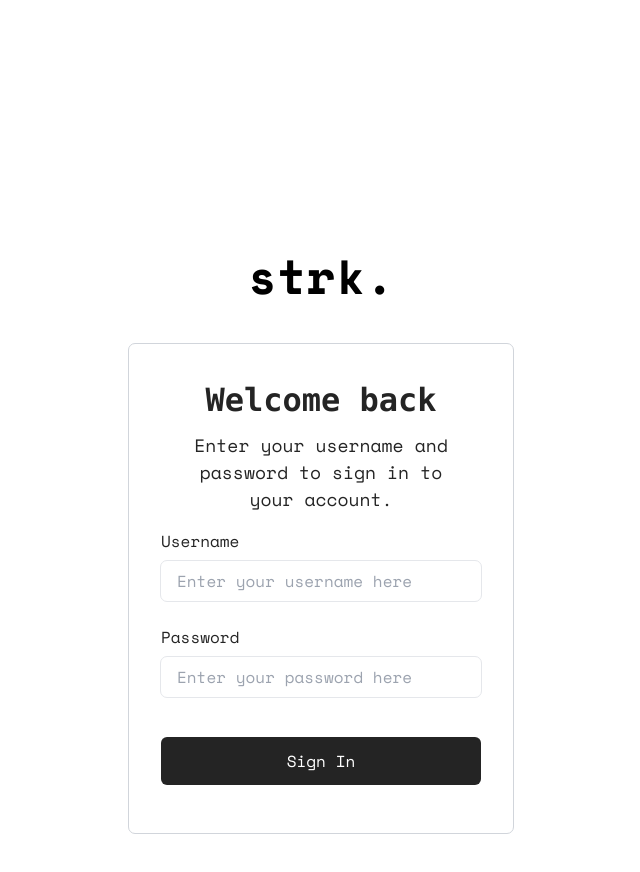
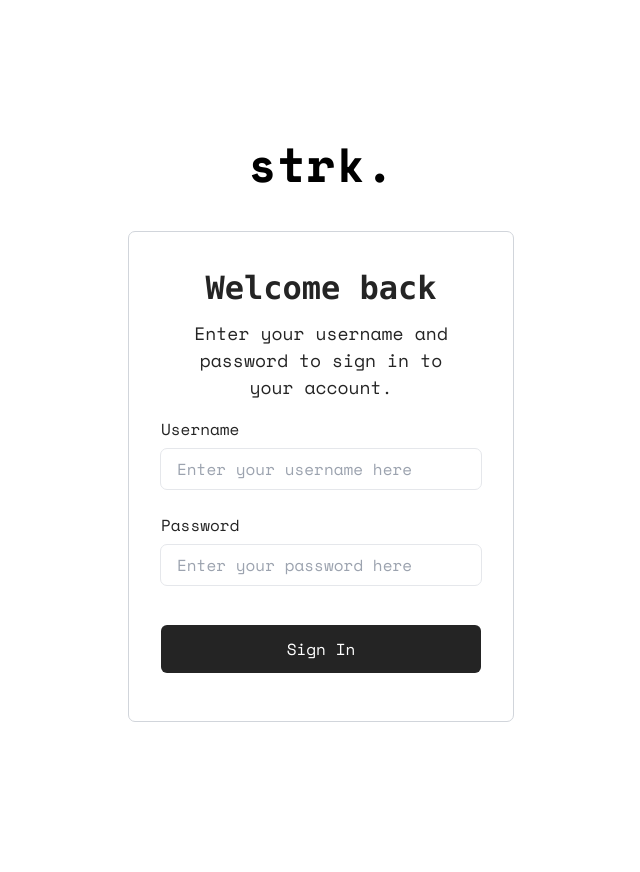
Before and after one commit to judgemongcal/strk_, an Angular app in the folder strk-client/: page / in a window 1280 px wide. Shown: the top 872 px of the page, without its empty margins (319-959 px from the left). After the commit the page ends 800 px from the top, so only its background shows below. Built offline with nearby package versions, Linux system fonts and the light colour scheme.

Commit message:
created sign-up component

```diff
--- /dev/null
+++ b/strk-client/src/app/components/auth/sign-up/sign-up.component.html
@@ -0,0 +1 @@
+<p>sign-up works!</p>
--- a/strk-client/src/app/components/common/layouts/app-layout/app-layout.component.html
+++ b/strk-client/src/app/components/common/layouts/app-layout/app-layout.component.html
@@ -1,6 +1,6 @@
 <div class="flex flex-col gap-2 w-[80%] mx-auto md:w-[50%] xl:w-[30%]">
   <h1
-    class="text-[2rem] font-bold self-center mt-[10rem] md:mt-[15rem] xl:mb-[1rem] md:text-[3rem]"
+    class="text-[2rem] font-bold self-center mt-[10rem] md:mt-[8rem] xl:mb-[1rem] md:text-[3rem]"
   >
     strk.
   </h1>
```
Also changed, not shown: strk-client/src/app/components/auth/sign-up/sign-up.component.ts (added, +12 -0 lines), strk-client/src/app/components/auth/sign-up/sign-up.component.css (added), 1 other file (tests, documents, lock files or other folders).
